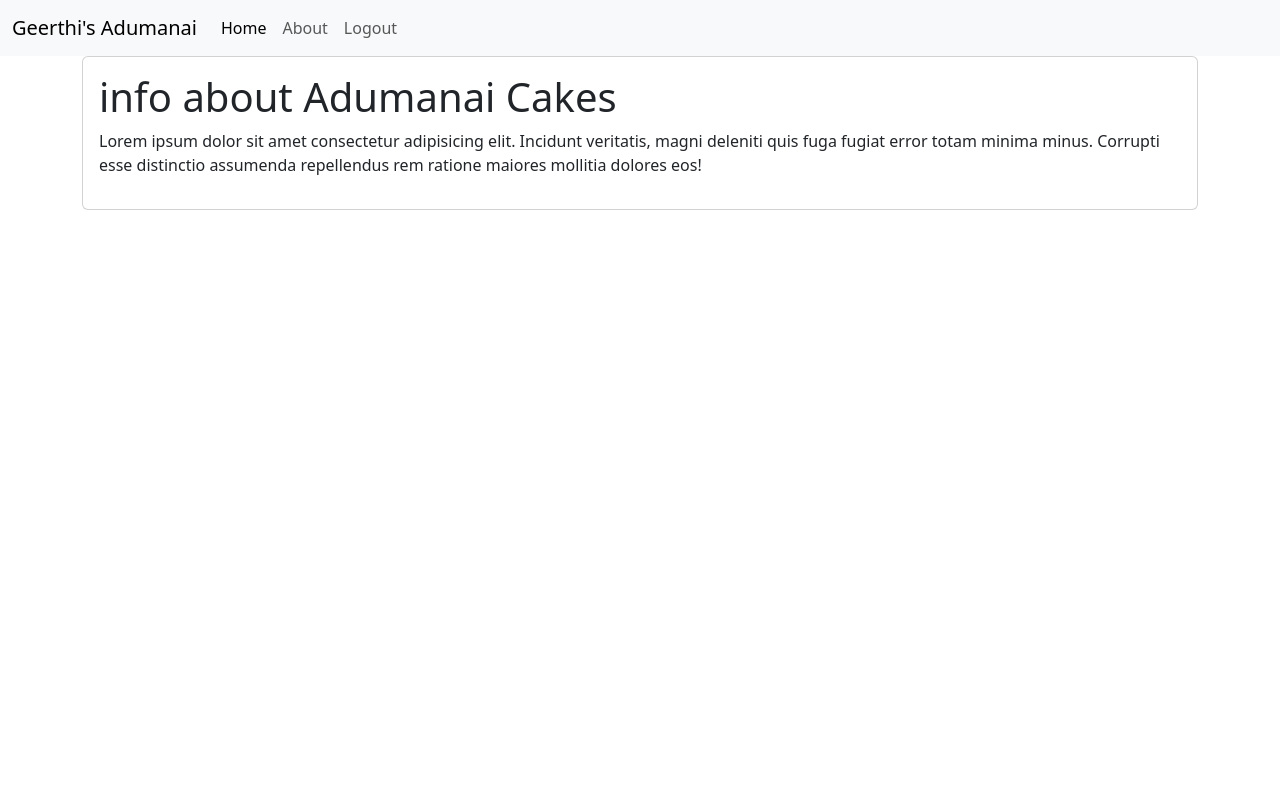
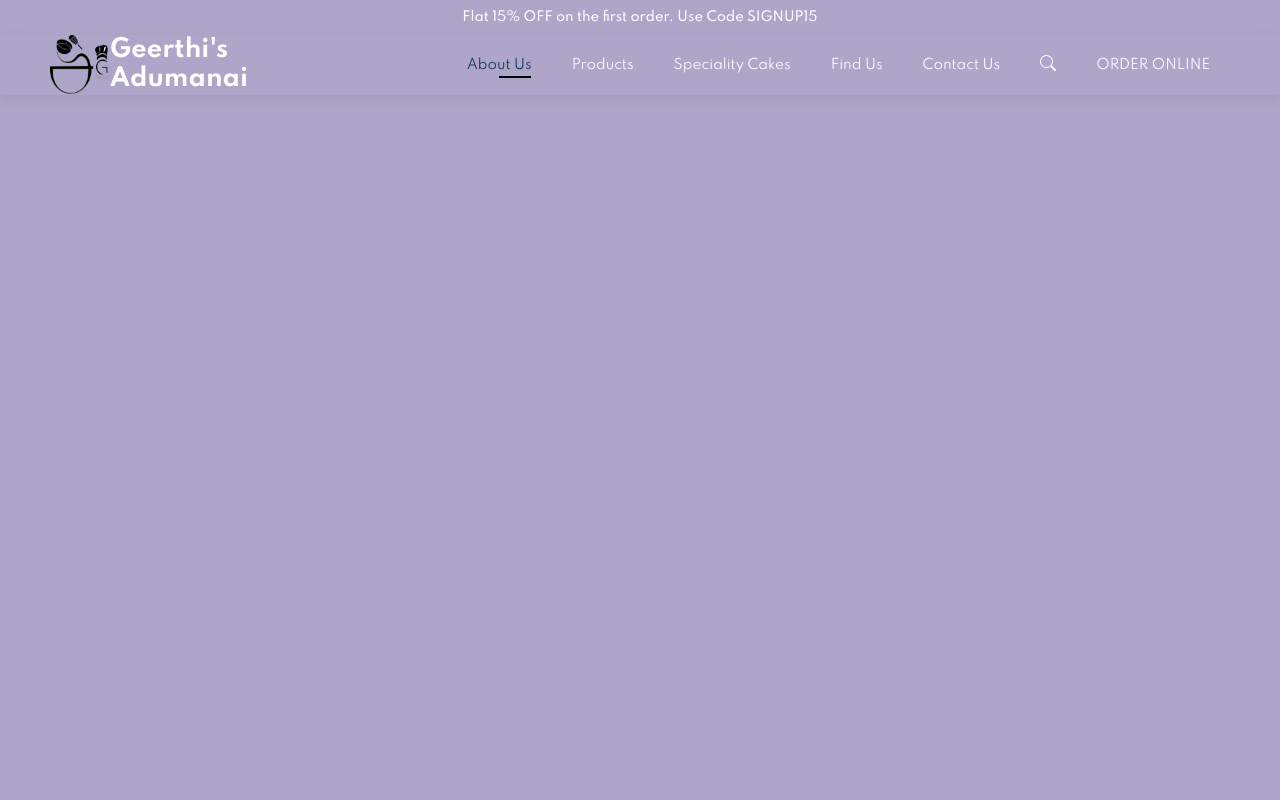
Before and after one commit to Ajithv14/adumanai, a Flask app: page /info in a window 1280 px wide. Run offline with Flask 3, Linux system fonts and the light colour scheme; the visitor is signed in with stand-in values (Sample User, id 1); parts of the project's set-up code (start-up, migrations or seed data) failed here and were passed over.

Commit message:
some ui changes

```diff
--- /dev/null
+++ b/adumanai/static/style/style.css
@@ -0,0 +1,76 @@
+@import url("https://fonts.googleapis.com/css2?family=Spartan:wght@100;200;300;400;500;600;700;800;900&display=swap");
+* {
+  margin: 0;
+  padding: 0;
+  box-sizing: border-box;
+  font-family: "Spartan", sans-serif;
+}
+
+html {
+  scroll-behavior: smooth;
+  background-color: #aea5c8;
+  color: white;
+}
+
+.offer{
+
+    max-width: fit-content;
+    margin-left: auto;
+    margin-right: auto;
+    font-weight: 500;
+    font-size: 13px;
+    padding: 10px 0;
+
+}
+
+.header{
+    display: flex;
+    justify-content: space-between;
+    align-items: center;
+    padding: 0 50px;
+    margin: auto;
+    box-shadow: 0 5px 15px rgba(1,1,1,0.06);
+}
+
+.brand{
+    display: flex;
+}
+
+.img-logo{
+    width: 60px;
+    height: 60px;
+}
+
+.navbar{
+    display: flex;
+    align-items: center;
+    justify-content: center;
+}
+
+.navbar li{
+    font-size: 13.5px;
+    list-style: none;
+    padding: 0 20px;
+    position: relative;
+}
+
+.navbar li a{
+    text-decoration: none;
+    color: white;
+    transition: 0.3s ease;
+}
+.navbar li a:hover,
+.navbar li a.active{
+    color: rgb(15, 57, 88);
+}
+
+.navbar li a.active::after,
+.navbar li a:hover::after{
+    content: "";
+    width: 30%;
+    height: 2px;
+    background: black;
+    position: absolute;
+    bottom: -4px;
+    left: 50%
+}
--- a/adumanai/templates/base.html
+++ b/adumanai/templates/base.html
@@ -1,54 +1,34 @@
 <html lang="en">
 <head>
-    <meta charset="UTF-8">
-    <meta name="viewport" content="width=device-width, initial-scale=1.0">
-    <title></title>
-    <link href="https://cdn.jsdelivr.net/npm/bootstrap@5.3.3/dist/css/bootstrap.min.css" rel="stylesheet" integrity="sha384-QWTKZyjpPEjISv5WaRU9OFeRpok6YctnYmDr5pNlyT2bRjXh0JMhjY6hW+ALEwIH" crossorigin="anonymous">
+  <meta charset="UTF-8">
+  <meta name="viewport" content="width=device-width, initial-scale=1.0">
+  <link rel="stylesheet" href="{{ url_for('static',filename='style/style.css') }}">
+  <title>Adumanai</title>
 </head>
 <body>
-    <nav class="navbar navbar-expand-lg bg-light">
-        <div class="container-fluid">
-          <a class="navbar-brand" href="{{ url_for('core.index')}}">Geerthi's Adumanai</a>
-          <button class="navbar-toggler" type="button" data-bs-toggle="collapse" data-bs-target="#navbarNav" aria-controls="navbarNav" aria-expanded="false" aria-label="Toggle navigation">
-            <span class="navbar-toggler-icon"></span>
-          </button>
-          <div class="collapse navbar-collapse" id="navbarNav">
-            <ul class="navbar-nav">
-              <li class="nav-item">
-                <a class="nav-link active" aria-current="page" href="{{ url_for('core.index')}}">Home</a>
-              </li>
-              <li class="nav-item">
-                <a class="nav-link" href="{{url_for('core.info')}}">About</a>
-              </li>
-              {% if current_user.is_authenticated %}
-              <li class="nav-item">
-                <a class="nav-link" href="{{url_for('users.logout')}}" >Logout</a>
-              </li>
-              {% if current_user.get_id() =='669d53d8a5b07e2b8fb7761a' %}
-              <li class="nav-item">
-                <a class="nav-link" href="{{url_for('cakes.create_post')}}" >Create Post</a>
-              </li>
-              {% endif %}
-              {% else %}
-              <li class="nav-item">
-                <a class="nav-link" href="{{url_for('users.login')}}" >Login</a>
-              </li>
-              {% endif %}
-            </ul>
-          </div>
-        </div>
-      </nav>
-      <div class="container ">
-        {% with messages = get_flashed_messages(with_categories=true) %}
-            {% if messages %}
-                {% for category, message in messages %}
-                    <div class="alert alert-{{ category }}">{{ message }}</div>
-                {% endfor %}
-            {% endif %}
-        {% endwith %}
-        {% block content %}
-        {% endblock %}
+  <div class="body-wrap">
+    <div class="offer"><span>Flat 15% OFF on the first order. Use Code SIGNUP15</span></div>
+    <div class="header">
+      <div class="brand">
+        <img src="{{ url_for('static', filename='images/logo.png')}}" alt="adumanai Logo" class="img-logo">
+        <div class="title">
+          <h2>Geerthi's</h2>
+          <h2>Adumanai</h2></div>
       </div>
-    <script src="https://cdn.jsdelivr.net/npm/bootstrap@5.3.3/dist/js/bootstrap.bundle.min.js" integrity="sha384-YvpcrYf0tY3lHB60NNkmXc5s9fDVZLESaAA55NDzOxhy9GkcIdslK1eN7N6jIeHz" crossorigin="anonymous"></script>
+      <div>
+       <ul class="navbar">
+        <li><a href="#" class="active">About Us</a></li>
+        <li><a href="#">Products</a></li>
+        <li><a href="#">Speciality Cakes</a></li>
+        <li><a href="#">Find Us</a></li>
+        <li><a href="#">Contact Us</a></li>
+        <li><a href="#"><svg xmlns="http://www.w3.org/2000/svg" width="16" height="16" fill="currentcolor" class="search" viewBox="0 0 16 16">
+          <path d="M11.742 10.344a6.5 6.5 0 1 0-1.397 1.398h-.001q.044.06.098.115l3.85 3.85a1 1 0 0 0 1.415-1.414l-3.85-3.85a1 1 0 0 0-.115-.1zM12 6.5a5.5 5.5 0 1 1-11 0 5.5 5.5 0 0 1 11 0"/>
+        </svg></a></li>
+        <li><a href="#">ORDER ONLINE</a></li>
+       </ul>
+      </div>
+    </div>
+  </div>
 </body>
 </html>
```
Also changed, not shown: adumanai/templates/base copy.html (added, +54 -0 lines), adumanai/static/images/cart3.svg (added), adumanai/static/images/logo.png (added).
